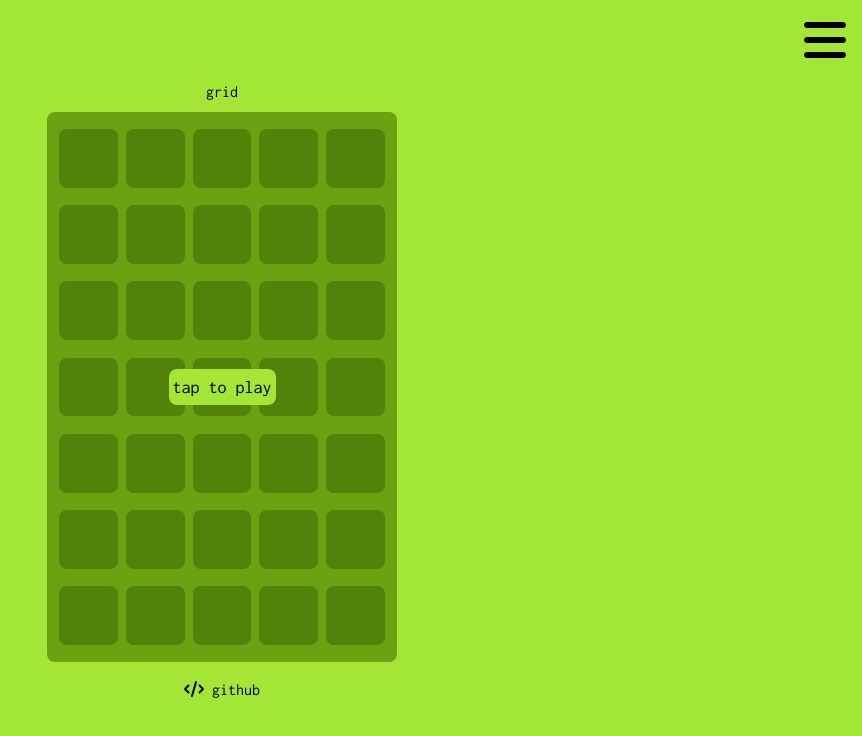
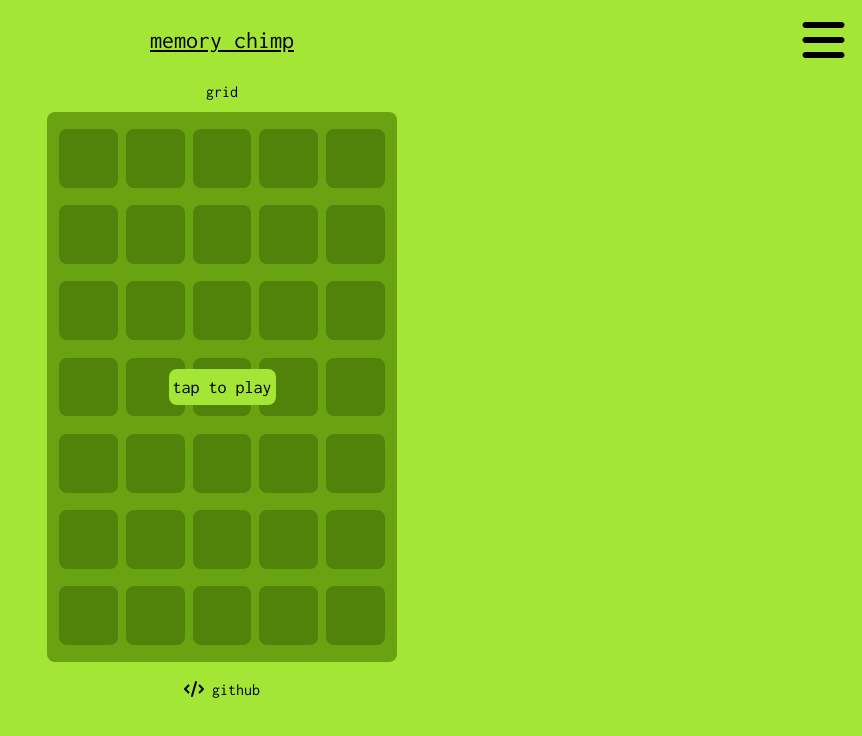
Before and after one commit to trevorwrightdev/memmory-chimp, a Next.js app: page / in a window 1280 px wide. Shown: the top 736 px of the page, without its empty margins (418-1280 px from the left). Built offline with nearby package versions, Linux system fonts and the light colour scheme.

Commit message:
added memory chimp on header

```diff
--- a/components/MobileNavBar.tsx
+++ b/components/MobileNavBar.tsx
@@ -4,8 +4,10 @@ import { faNavicon } from "@fortawesome/free-solid-svg-icons"
 const MobileNavBar = (): JSX.Element => {
   return (
     <>
-        <div className='select-none fixed bg-lime-400 top-0 flex flex-row-reverse p-4 w-full h-20 z-10'>
-            <FontAwesomeIcon icon={faNavicon} className='cursor-pointer h-full'/>
+        <div className='select-none fixed bg-lime-400 top-0 flex flex-row-reverse justify-center items-center p-4 w-full h-20 z-10'>
+            <FontAwesomeIcon icon={faNavicon} className='cursor-pointer w-[45px] h-full'/>
+            <h1 className='grow text-center text-[24px] underline'>memory chimp</h1>
+            <div className='w-[45px] h-full'/>
         </div>
         <div className='h-20'/>
     </>
```
